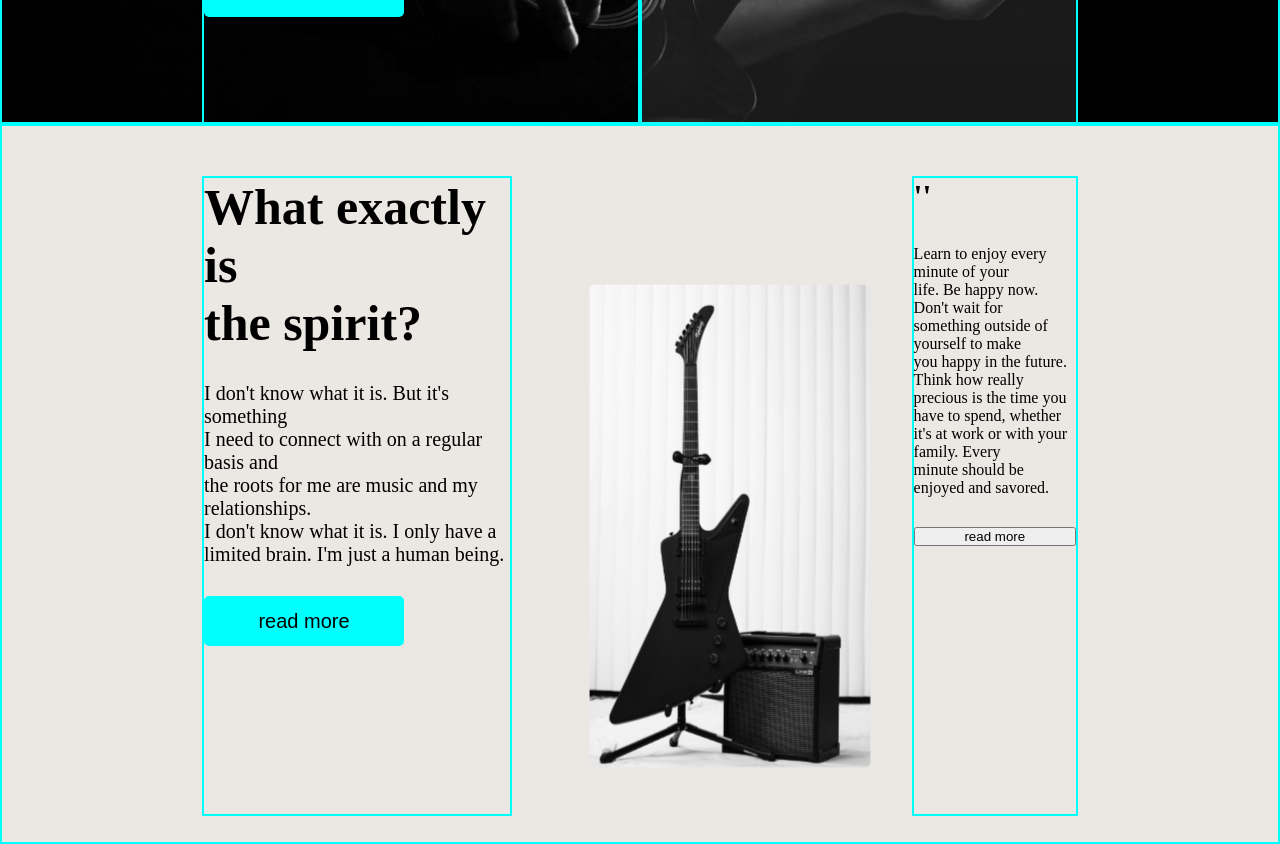
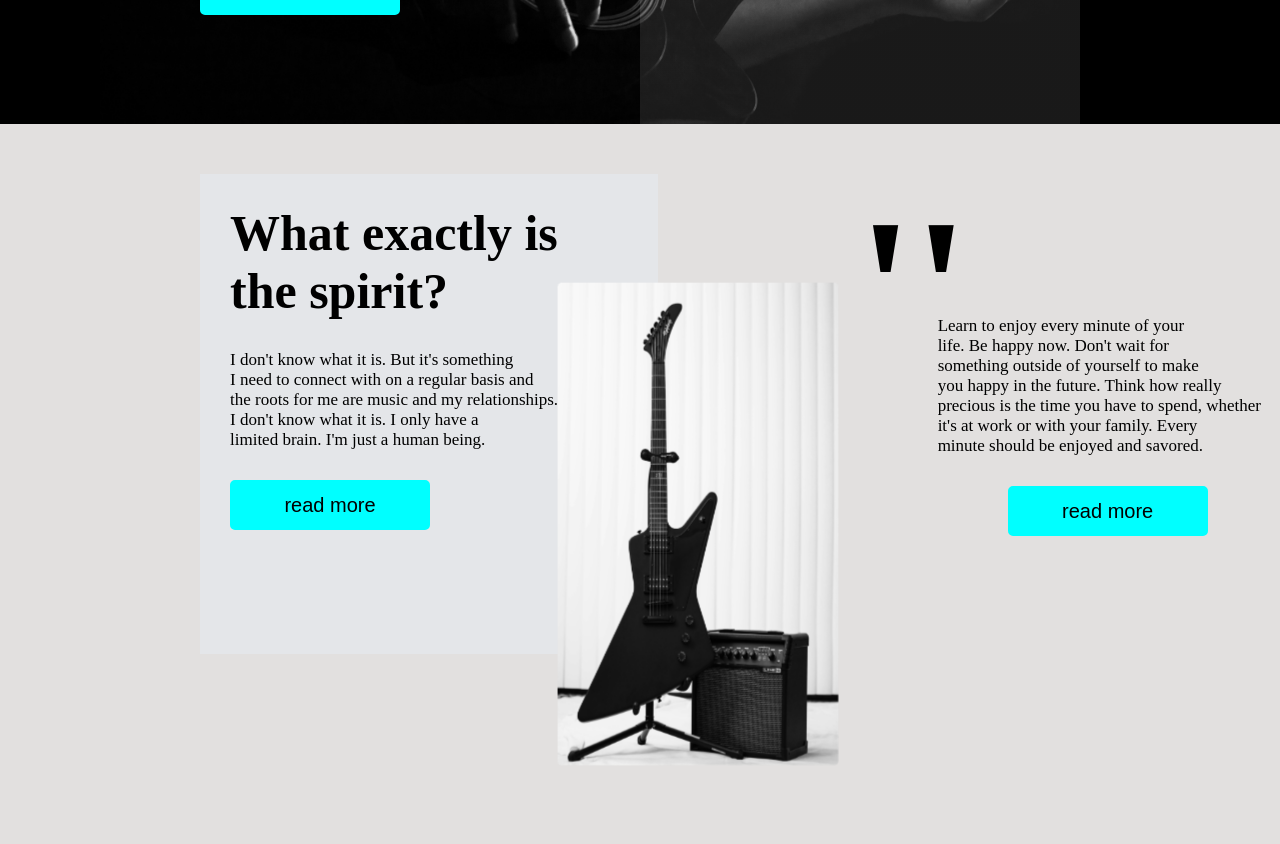
Before and after one commit to Peshala84/acm-web-task, a React (Vite) app: page / in a window 1280 px wide. Shown: the part 3640-4484 px from the top of the page. Built offline with nearby package versions, Linux system fonts and the light colour scheme.

Commit message:
chore: Update home page styling and content

```diff
--- a/src/Component/Home/Home.css
+++ b/src/Component/Home/Home.css
@@ -308,7 +308,7 @@
     animation: imgZoom 2s infinite alternate;
 }
 .home4-inside{
-    border: 2px solid aqua;
+
     background: url("../../assets/image_5.jpg");
     background-repeat: no-repeat;
     background-position: center;
@@ -328,7 +328,7 @@
     margin-left: 200px;
     gap: 30px;
     color: white;
-    border: 2px solid aqua;
+
 }
 .home4-inside-left h1{
     font-size: 60px;
@@ -363,31 +363,31 @@
     height: 90vh;
     background: linear-gradient(rgba(255, 255, 255, 0.1),rgba(248, 246, 246, 0.1));
     margin-right: 200px;
-    border: 2px solid aqua;
+
 }
 .home5-inside{
     display: flex;
     flex-direction: row;
-    border: 2px solid aqua;
     height: 90vh;
-    background-color: rgb(235, 231, 226);
+    background-color: rgb(226, 224, 223);
 }
 .home5-inside-left{
     display: flex;
     flex-direction: column;
     text-align: left;
-    border: 2px solid aqua;
     margin: 50px 200px;
-    width: 75%;
+    width: 80%;
     gap: 30px;
-    height: 80vh;
+    padding: 30px;
+    height: 60vh;
+    background-color: rgb(228, 230, 233);
 }
 .home5-inside-left h1{
     font-size: 50px;
     font-weight: 700;
 }
 .home5-inside-left p{
-    font-size: 20px;
+    font-size: 17px;
     font-weight: 500;
 }
 .home5-inside-left button{
@@ -418,7 +418,7 @@
     border-radius: 4px;
     margin-top: 180px;
     position: absolute;
-    margin-left: 600px;
+    margin-left: 570px;
     animation: fadeInUp 1s ease-in-out, hoverEffect 1s infinite alternate;
     transition: transform 0.3s;
     animation: imgZoom 2s infinite alternate;
@@ -426,9 +426,50 @@
 .home5-inside-right{
     display: flex;
     flex-direction: column;
+
+    margin-top: 50px;
+    width: 80% ;
+    gap: 30px;
+    height: 70vh;
+}
+.home5-inside-right-inner{
+
+    height: 20%;
+}
+.home5-inside-right-inner h1{
+    font-size: 200px;
+    font-weight: 700;
+
+}
+.home5-inside-right-outer{
+    display: flex;
+    flex-direction: column;
+    gap: 30px;
+}
+.home5-inside-right-outer p{
+    font-size: 17px;
+    font-weight: 500;
+    margin-left: 80px;
+}
+.home5-inside-right-outer button{
+    width: 200px;
+    height: 50px;
+    background-color: aqua;
+    color: black;
     border: 2px solid aqua;
-    margin: 50px 200px;
-    width: 40%;
-    gap: 30px;
-    height: 80vh;
+    font-size: 20px;
+    font-weight: 500;
+    cursor: pointer;
+    border-radius: 5px;
+    transition: 1s;
+    margin-left: 150px;
 }
+.home5-inside-right-outer button:hover{
+    background-color: black;
+    color: white;
+    box-shadow:
+      0px 0px 20px aqua,
+      0px 0px 40px aqua,
+      0px 0px 60px aqua;
+
+}
--- a/src/Component/Home/Home.jsx
+++ b/src/Component/Home/Home.jsx
@@ -138,8 +138,11 @@ const Home = () => {
       </div>
       <img src={home5_image} alt="" />
       <div className='home5-inside-right'>
-            <h1>''</h1>
-            <p>Learn to enjoy every minute of your <br />
+        <div className='home5-inside-right-inner'>
+        <h1>''</h1>
+        </div>
+          <div className='home5-inside-right-outer'>
+          <p>Learn to enjoy every minute of your <br />
              life. Be happy now. Don't wait for <br />
              something outside of yourself to make <br />
              you happy in the future. Think how really <br />
@@ -147,6 +150,8 @@ const Home = () => {
              it's at work or with your family. Every <br />
              minute should be enjoyed and savored.</p>
              <button>read more</button>
+          </div>
+
       </div>
     </div>
 
```
